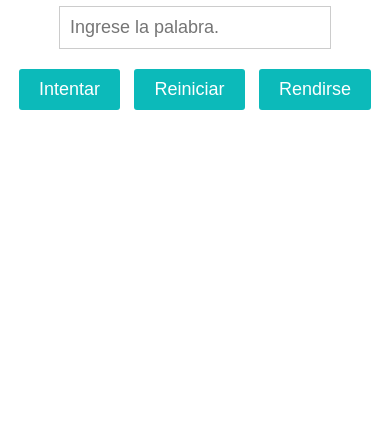
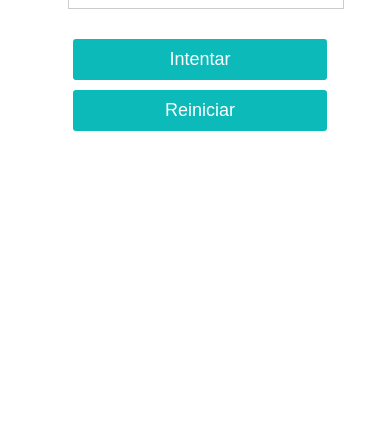
Before and after one commit to cesar0987/Wordle-PPY, a plain HTML site: page index.html in a window 390 px wide. Shown: the part 421-860 px from the top of the page. Drawn offline with Linux system fonts and the light colour scheme; no server answers.

Commit message:
Responsive Web Design

```diff
--- a/script.js
+++ b/script.js
@@ -23,6 +23,7 @@ const letterContainers = document.getElementById("correct-letters");
 const buttonReset = document.getElementById("reset-button");
 const buttonGiveUp = document.getElementById("give-up-button");
 let correctLetters = 0;
+button.addEventListener("click", checkGuess);
 guess_word.addEventListener("keypress",(e)=>{
     if (e.key === "Enter") {
         checkGuess();
--- a/style.css
+++ b/style.css
@@ -76,3 +76,27 @@ body {
       margin: 30px;
       text-align: center;
   }
+
+@media screen and (max-width: 600px){
+    #guess-input {
+        width: 100%;
+    }
+
+    #guess-button,
+    #reset-button{
+        margin-top: 10px;
+        width: 100%;
+        height: 100%%;
+        text-align: center;
+    }
+    #give-up-button{
+        top:10px;
+        right: 10px ;
+        position: fixed;
+    }
+    .row{
+        width: 100%;
+        margin-top: 30px;
+    }
+
+}
```
